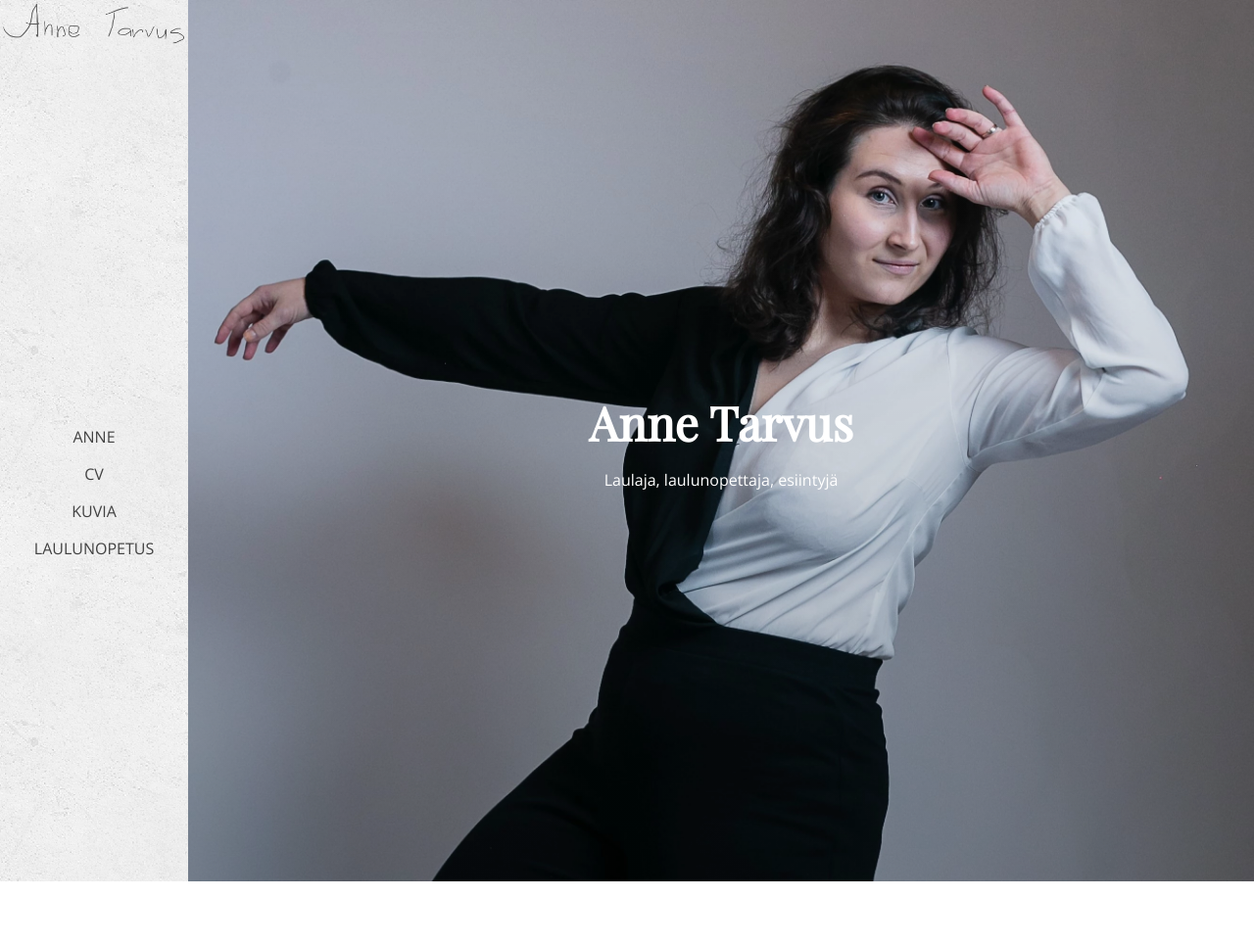
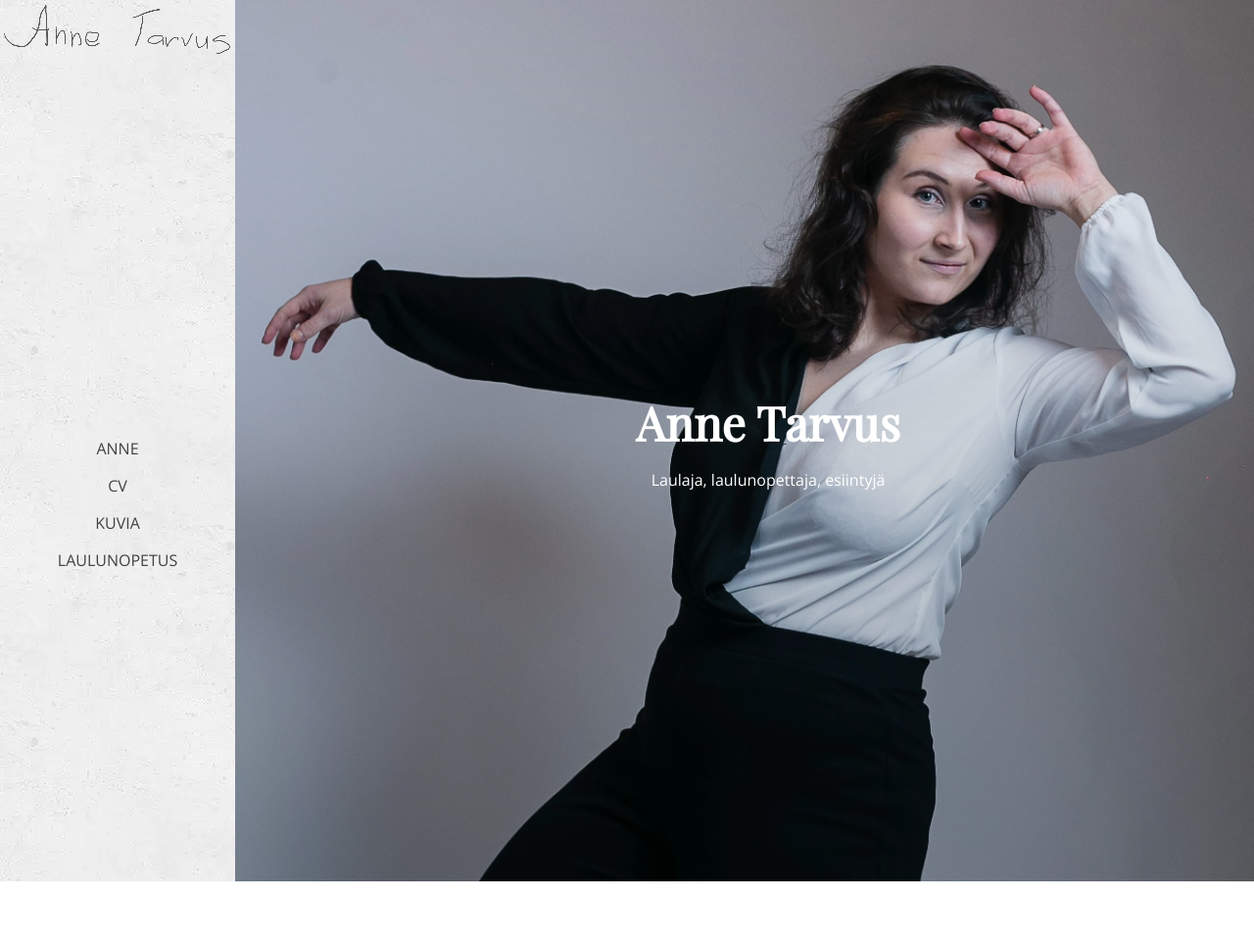
Before and after one commit to AnneTarvus/annetarvus.github.io, a Jekyll site: the page built from home.md, in a window 1280 px wide. Shown: the whole page at 98% size. Built offline with Jekyll 4.4.1, drawn with Linux system fonts in a browser that asks for light colours.

Commit message:
Use webp on homepage

```diff
--- a/_layouts/default.html
+++ b/_layouts/default.html
@@ -13,7 +13,7 @@
     <div class="wrapper">
       <aside>
         <a id="home" href="{{ site.url }}">
-          <img id="logo" src="assets/img/logo.png"/>
+          <img id="logo" src="assets/img/logo.webp"/>
         </a>
         <!-- Navigation links -->
         <div id="links">
--- a/_sass/main.scss
+++ b/_sass/main.scss
@@ -26,7 +26,7 @@ aside {
   flex-basis: 15%;
   justify-content: space-between;
   flex-direction: column;
-  background-image: url("../img/pattern.png");
+  background-image: url("../img/pattern.webp");
 }
 
 .wrapper {
@@ -40,7 +40,8 @@ aside {
 }
 
 #logo {
-  width: 100%;
+  width: 240px;
+  height: 60px;
 }
 
 .hero-image {
```
Also changed, not shown: assets/img/logo.png (deleted), assets/img/logo.webp (added), assets/img/pattern.png (deleted), assets/img/pattern.webp (added).
